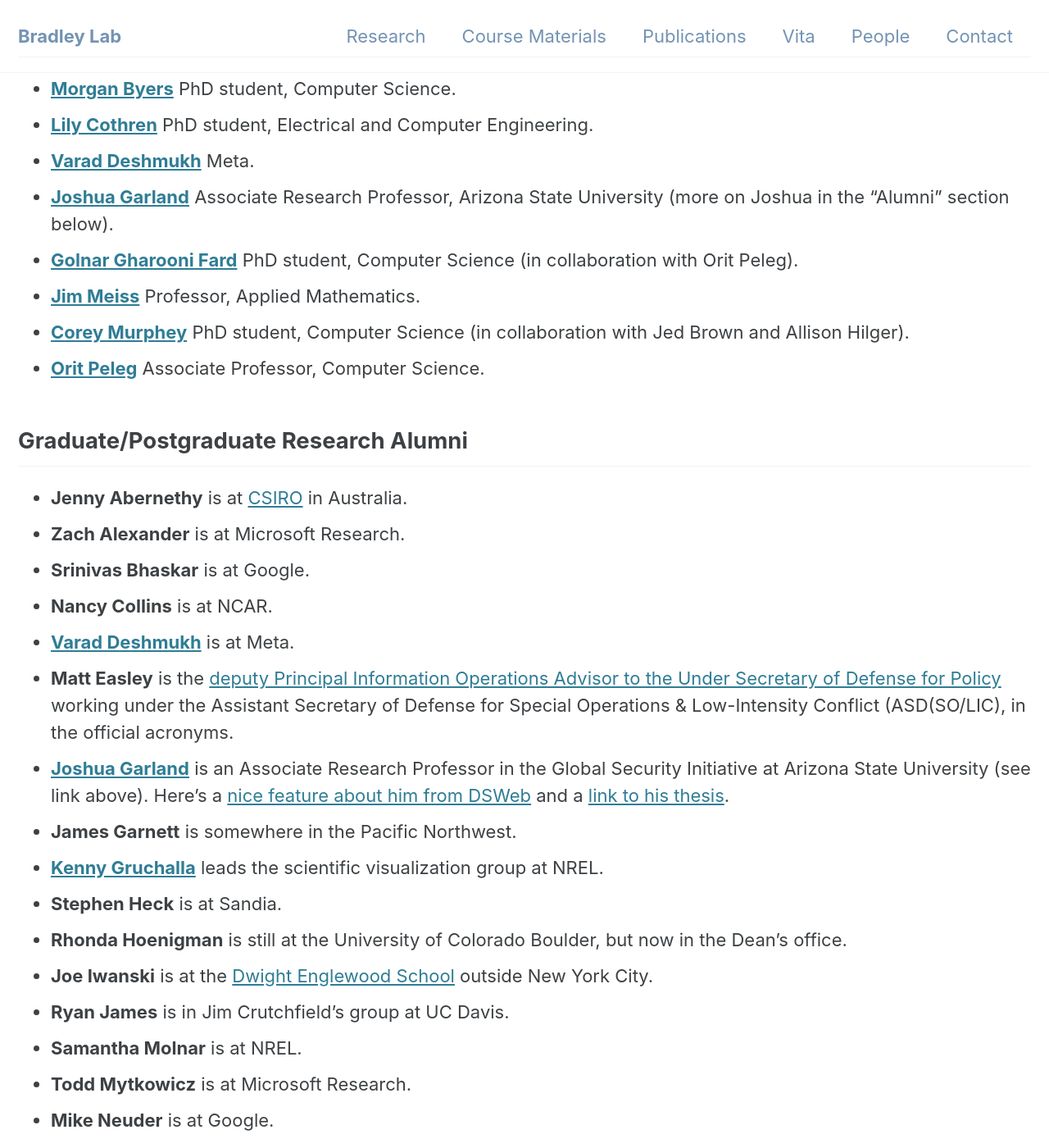
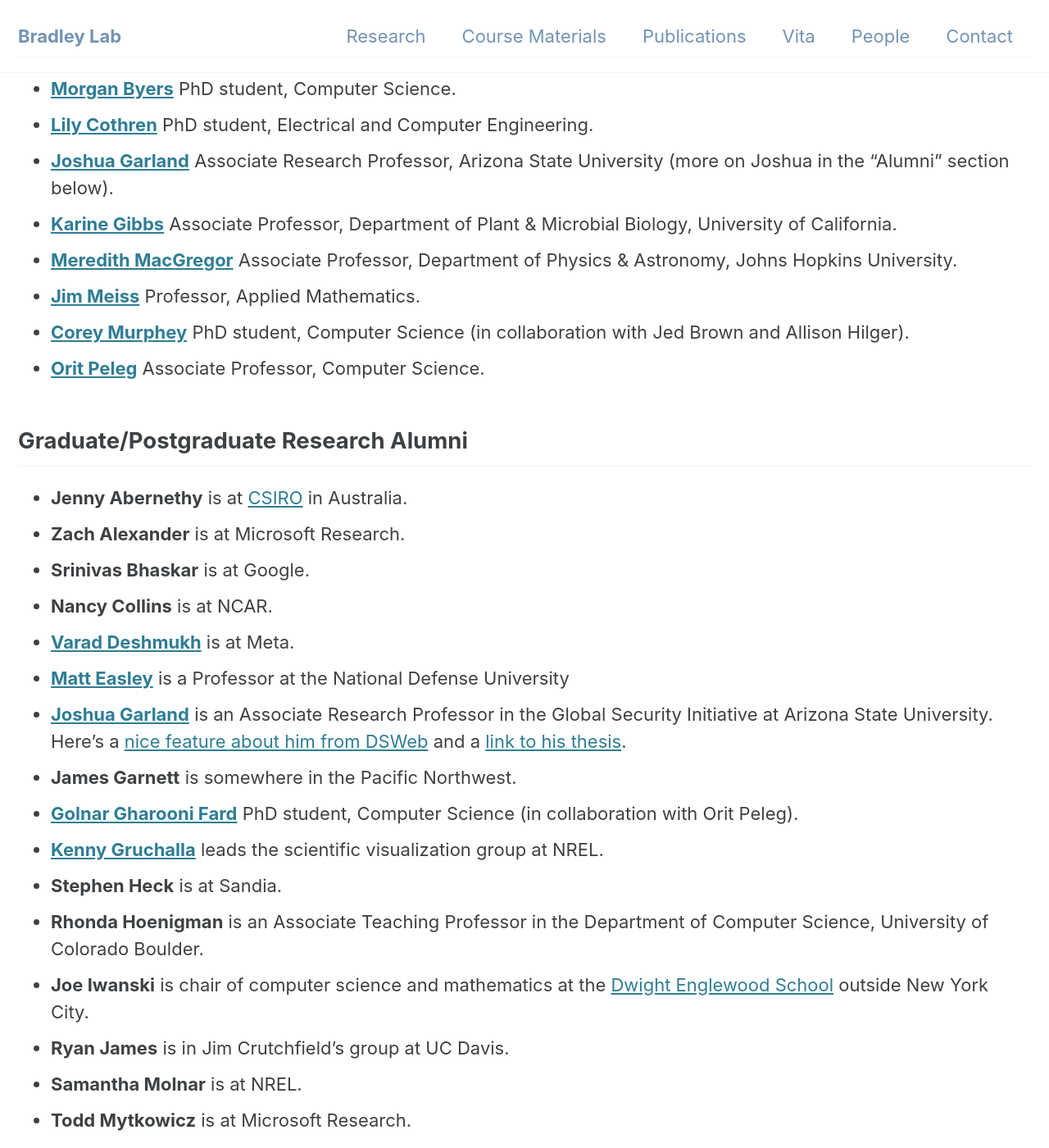
Before and after one commit to lizbradley/Bradley-Lab, a Jekyll site: the page built from _pages/index.md, in a window 1280 px wide and 1400 px high, scrolled down 1253 px. Shown: the whole window at 82% size. Built offline with Jekyll 4.4.1, drawn with Linux system fonts in a browser that asks for light colours; cached includes are drawn as plain includes; the list of posts is cut into pages by our own code; some of the changed text lies outside the part shown.

Commit message:
updated main page

```diff
--- a/_pages/other_affiliations.md
+++ b/_pages/other_affiliations.md
@@ -3,6 +3,6 @@
 </h3>
 
 - The <a href='http://amath.colorado.edu/'><b>Department of Applied Mathematics (faculty affiliate)</b></a>
-- The <a href='http://www.santafe.edu'><b>Santa Fe Institute (member of the external faculty & the Science Board)</b></a>
+- The <a href='http://www.santafe.edu'><b>Santa Fe Institute (member of the external faculty)</b></a>
 - The <a href='http://biofrontiers.colorado.edu/'><b>Colorado Biofrontiers Institute (member of the Council)</b></a>
 - The <a href='http://www.cra.org/ccc/index.php'><b>Computing Research Association's Computing Community Consortium</b></a> <a href="https://cra.org/crn/2018/08/the-ccc-welcomes-new-leadership-and-council-members/?utm_source=Computing+Research+News&utm_campaign=b1d95448d8-2017_CRN_COPY_01&utm_medium=email&utm_term=0_26c4052606-b1d95448d8-82612801">(chair <b>emerita</b>)</a>
--- a/_pages/people.md
+++ b/_pages/people.md
@@ -4,9 +4,11 @@
 
 - [**Morgan Byers**](https://mbyers31.github.io) PhD student, Computer Science.
 - [**Lily Cothren**](https://lilycothren.netlify.app) PhD student, Electrical and Computer Engineering.
-- [**Varad Deshmukh**](http://vrd1243.github.io) Meta.
 - [**Joshua Garland**](https://news.asu.edu/20220207-university-news-researcher-joins-asu-battle-disinformation) Associate Research Professor, Arizona State University (more on Joshua in the "Alumni" section below).
-- [**Golnar Gharooni Fard**](http://ggfard.com) PhD student, Computer Science (in collaboration with Orit Peleg).
+- [**Karine Gibbs**](https://plantandmicrobiology.berkeley.edu/users/karine-a-gibbs) Associate Professor,
+  Department of Plant & Microbial Biology, University of California.
+- [**Meredith MacGregor**](https://physics-astronomy.jhu.edu/directory/meredith-macgregor/) Associate Professor,
+  Department of Physics & Astronomy, Johns Hopkins University.
 - [**Jim Meiss**](http://amath.colorado.edu/faculty/jdm/) Professor, Applied Mathematics.
 - [**Corey Murphey**](https://clmurphey.github.io/) PhD student, Computer Science (in collaboration with Jed Brown and Allison Hilger).
 - [**Orit Peleg**](https://www.colorado.edu/biofrontiers/orit-peleg) Associate Professor, Computer Science.
@@ -18,13 +20,14 @@
 - **Srinivas Bhaskar** is at Google.
 - **Nancy Collins** is at NCAR.
 - [**Varad Deshmukh**](http://vrd1243.github.io) is at Meta.
-- **Matt Easley** is the [deputy Principal Information Operations Advisor to the Under Secretary of Defense for Policy](https://www.defense.gov/About/Biographies/Biography/Article/2950348/major-general-matthew-p-easley/) working under the Assistant Secretary of Defense for Special Operations & Low-Intensity Conflict (ASD(SO/LIC), in the official acronyms.
-- [**Joshua Garland**](https://news.asu.edu/20220207-university-news-researcher-joins-asu-battle-disinformation) is an Associate Research Professor in the Global Security Initiative at Arizona State University (see link above). Here's a [nice feature about him from DSWeb](https://dsweb.siam.org/Students/StudentFeature/TabId/798/ArtMID/1990/ArticleID/1693/Student-Feature-Joshua-Garland.aspx) and a [link to his thesis](https://arxiv.org/abs/1805.07360).
+- [**Matt Easley**](https://cic.ndu.edu/About/Faculty-Staff/Article-View/Article/3862195/dr-matthew-easley/) is a Professor at the National Defense University
+- [**Joshua Garland**](https://news.asu.edu/20220207-university-news-researcher-joins-asu-battle-disinformation) is an Associate Research Professor in the Global Security Initiative at Arizona State University. Here's a [nice feature about him from DSWeb](https://dsweb.siam.org/Students/StudentFeature/TabId/798/ArtMID/1990/ArticleID/1693/Student-Feature-Joshua-Garland.aspx) and a [link to his thesis](https://arxiv.org/abs/1805.07360).
 - **James Garnett** is somewhere in the Pacific Northwest.
+- [**Golnar Gharooni Fard**](http://ggfard.com) PhD student, Computer Science (in collaboration with Orit Peleg).
 - [**Kenny Gruchalla**](http://kenny.gruchalla.org) leads the scientific visualization group at NREL.
 - **Stephen Heck** is at Sandia.
-- **Rhonda Hoenigman** is still at the University of Colorado Boulder, but now in the Dean's office.
-- **Joe Iwanski** is at the [Dwight Englewood School](http://www.d-e.org) outside New York City.
+- **Rhonda Hoenigman** is an Associate Teaching Professor in the Department of Computer Science, University of Colorado Boulder.
+- **Joe Iwanski** is chair of computer science and mathematics at the [Dwight Englewood School](http://www.d-e.org) outside New York City.
 - **Ryan James** is in Jim Crutchfield's group at UC Davis.
 - **Samantha Molnar** is at NREL.
 - **Todd Mytkowicz** is at Microsoft Research.
@@ -34,5 +37,5 @@
 - [**Vanessa Robins**](http://people.physics.anu.edu.au/~vbr110/index.php) is an Associate Professor in Fundamental and Theoretical Physics at the Australian National University.
 - **Natalie Ross** is at Google.
 - **Reinhard Stolle** is with Audi's autonomous vehicles division.
-- [**Josh Stuart**](https://sysbiowiki.soe.ucsc.edu) is a Professor of Biomolecular Engineering at UC Santa Cruz, and the winner of CU's 2006 Kalpana Chawla award. Click [here](http://news.ucsc.edu/2011/06/ovarian-cancer-analysis.html) to read about some of what Josh has been up to lately.
+- [**Josh Stuart**](https://sysbiowiki.soe.ucsc.edu) is a Professor of Biomolecular Engineering at UC Santa Cruz, and the winner of CU's 2006 Kalpana Chawla award.
 - **Elizabeth White** took an instructor position at the University of Colorado after finishing her Ph.D.
```
Also changed, not shown: _pages/office_hours.md (+1 -1 lines).
